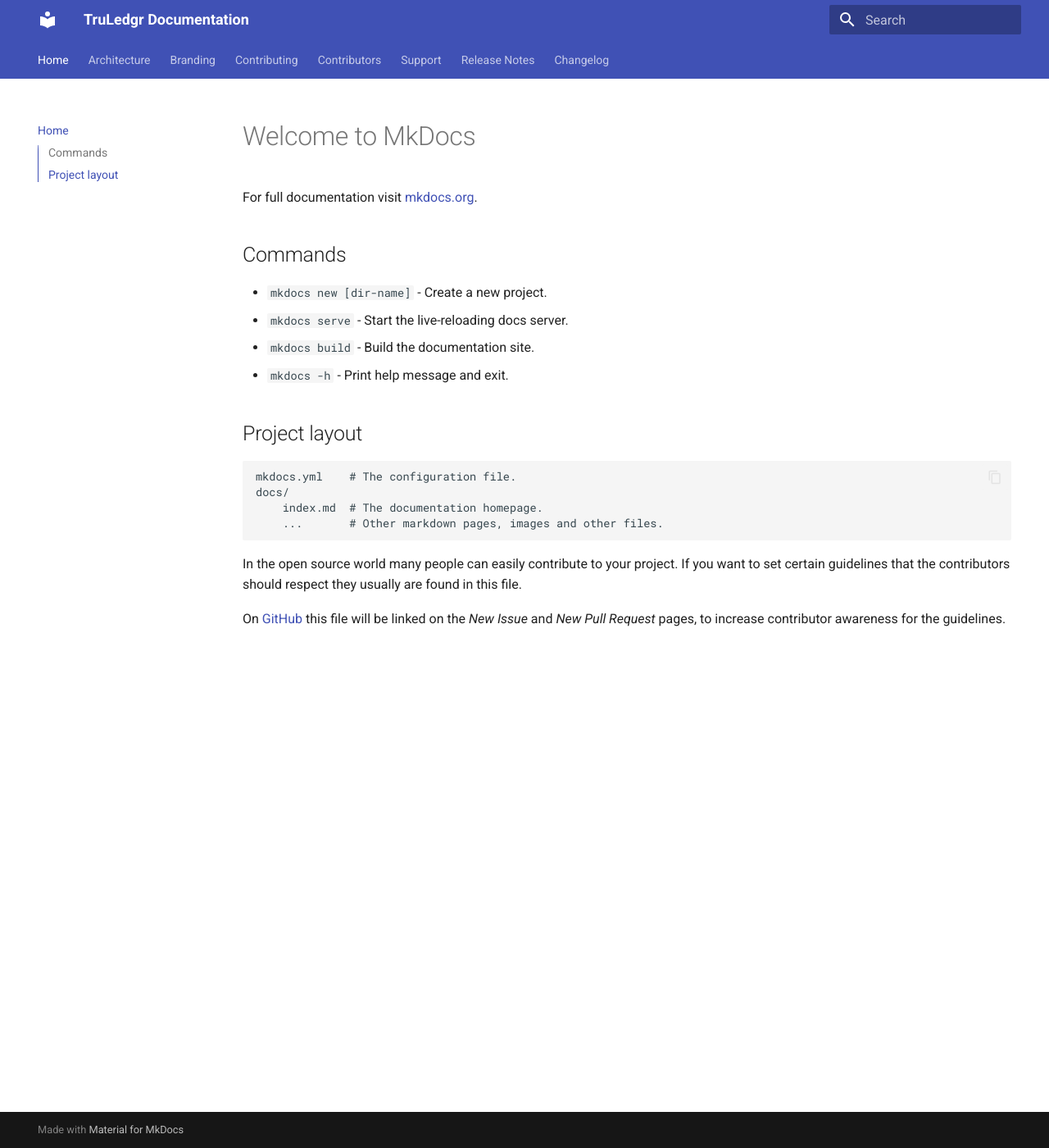
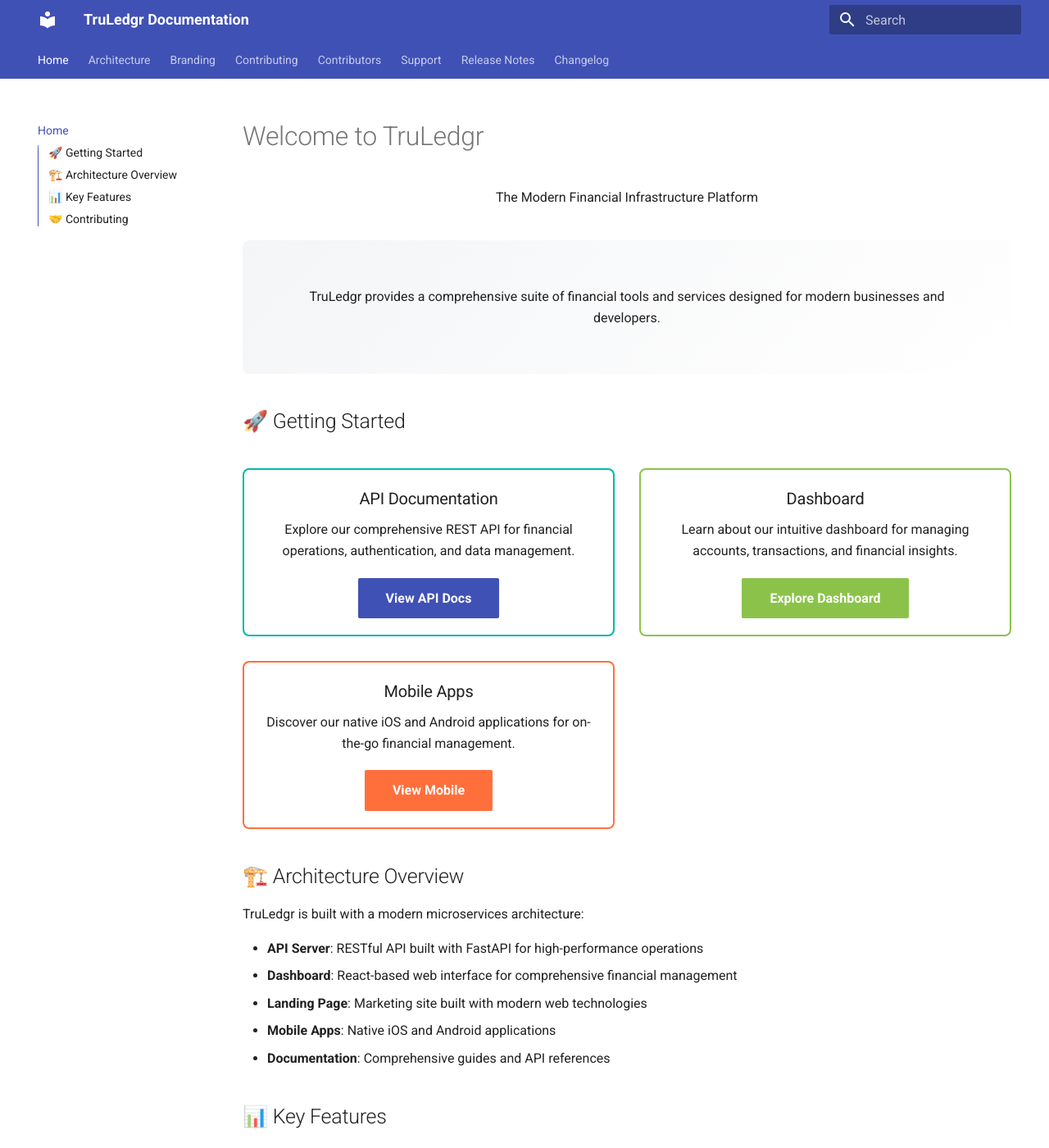
Before and after one commit to McGuireTechnology/TruLedgr, an MkDocs documentation site: the page built from docs/index.md, in a window 1280 px wide and 1400 px high. Shown: the whole window at 82% size. Built offline with MkDocs 1.6.1 and Material for MkDocs 9.7.7, drawn with Linux system fonts in a browser that asks for light colours; some of the changed text lies outside the part shown.

Commit message:
feat: Complete TruLedgr homepage with optimized Key Features section
- Transform basic MkDocs homepage into comprehensive TruLedgr platform overview
- Add branded header with gradient background and clear value proposition
- Implement responsive Getting Started cards with color-coded sections
- Create detailed Key Features section with professional card layout
- Include Financial Management, Security & Compliance, and Developer Experience features
- Add architecture overview highlighting microservices approach
- Include branded call-to-action section with multiple entry points
- Optimize typography with reduced font sizes for better mobile experience
- Implement consistent grid layout using repeat(auto-fit, minmax()) patterns
- Ensure proper spacing and visual hierarchy throughout the page

```diff
--- a/docs/index.md
+++ b/docs/index.md
@@ -1,23 +1,96 @@
-# Welcome to MkDocs
+# Welcome to TruLedgr
 
-For full documentation visit [mkdocs.org](https://www.mkdocs.org).
+<div class="display-xl text-deep-blue" style="text-align: center; margin: 2rem 0;">
+  The Modern Financial Infrastructure Platform
+</div>
 
-## Commands
+<div style="text-align: center; margin: 2rem 0; padding: 2rem; background: linear-gradient(135deg, #F4F5F7 0%, #ffffff 100%); border-radius: 8px;">
+  <p class="body-lg">TruLedgr provides a comprehensive suite of financial tools and services designed for modern businesses and developers.</p>
+</div>
 
-* `mkdocs new [dir-name]` - Create a new project.
-* `mkdocs serve` - Start the live-reloading docs server.
-* `mkdocs build` - Build the documentation site.
-* `mkdocs -h` - Print help message and exit.
+## 🚀 Getting Started
 
-## Project layout
+<div style="display: grid; grid-template-columns: repeat(auto-fit, minmax(300px, 1fr)); gap: 1.5rem; margin: 2rem 0;">
 
-    mkdocs.yml    # The configuration file.
-    docs/
-        index.md  # The documentation homepage.
-        ...       # Other markdown pages, images and other files.
+  <div style="padding: 1rem; border: 2px solid #00B8A9; border-radius: 8px; background: #ffffff; text-align: center;">
+    <h3 class="text-vibrant-teal" style="margin: 0 0 0.5rem 0;">API Documentation</h3>
+    <p class="body" style="margin: 0 0 1rem 0;">Explore our comprehensive REST API for financial operations, authentication, and data management.</p>
+    <a href="api/" class="md-button md-button--primary">View API Docs</a>
+  </div>
 
+  <div style="padding: 1rem; border: 2px solid #8BC34A; border-radius: 8px; background: #ffffff; text-align: center;">
+    <h3 class="text-lime-green" style="margin: 0 0 0.5rem 0;">Dashboard</h3>
+    <p class="body" style="margin: 0 0 1rem 0;">Learn about our intuitive dashboard for managing accounts, transactions, and financial insights.</p>
+    <a href="dashboard/" class="md-button" style="background: #8BC34A; border-color: #8BC34A; color: white;">Explore Dashboard</a>
+  </div>
 
+  <div style="padding: 1rem; border: 2px solid #FF6F3C; border-radius: 8px; background: #ffffff; text-align: center;">
+    <h3 class="text-sunset-orange" style="margin: 0 0 0.5rem 0;">Mobile Apps</h3>
+    <p class="body" style="margin: 0 0 1rem 0;">Discover our native iOS and Android applications for on-the-go financial management.</p>
+    <a href="mobile/" class="md-button" style="background: #FF6F3C; border-color: #FF6F3C; color: white;">View Mobile</a>
+  </div>
 
-In the open source world many people can easily contribute to your project. If you want to set certain guidelines that the contributors should respect they usually are found in this file.
+</div>
 
-On [GitHub](https://github.com/blog/1184-contributing-guidelines) this file will be linked on the *New Issue* and *New Pull Request* pages, to increase contributor awareness for the guidelines.
+## 🏗️ Architecture Overview
+
+TruLedgr is built with a modern microservices architecture:
+
+- **API Server**: RESTful API built with FastAPI for high-performance operations
+- **Dashboard**: React-based web interface for comprehensive financial management
+- **Landing Page**: Marketing site built with modern web technologies
+- **Mobile Apps**: Native iOS and Android applications
+- **Documentation**: Comprehensive guides and API references
+
+## 📊 Key Features
+
+<div style="display: grid; grid-template-columns: repeat(auto-fit, minmax(300px, 1fr)); gap: 1.5rem; margin: 2rem 0;">
+
+  <div style="padding: 1rem; border: 2px solid #00B8A9; border-radius: 12px; background: #ffffff; box-shadow: 0 4px 6px rgba(0,0,0,0.1); min-height: 220px;">
+    <h3 style="color: #00B8A9; margin: 0 0 0.6rem 0; display: flex; align-items: center; font-size: 0.8rem;">
+      💰 Financial Management
+    </h3>
+    <ul style="list-style: none; padding: 0; margin: 0;">
+      <li style="padding: 0.25rem 0; border-bottom: 1px solid #F4F5F7; font-size: 0.75rem;">✅ Account management and tracking</li>
+      <li style="padding: 0.25rem 0; border-bottom: 1px solid #F4F5F7; font-size: 0.75rem;">✅ Transaction processing and categorization</li>
+      <li style="padding: 0.25rem 0; border-bottom: 1px solid #F4F5F7; font-size: 0.75rem;">✅ Real-time balance updates</li>
+      <li style="padding: 0.25rem 0; font-size: 0.75rem;">✅ Financial reporting and analytics</li>
+    </ul>
+  </div>
+
+  <div style="padding: 1rem; border: 2px solid #FF6F3C; border-radius: 12px; background: #ffffff; box-shadow: 0 4px 6px rgba(0,0,0,0.1); min-height: 220px;">
+    <h3 style="color: #FF6F3C; margin: 0 0 0.6rem 0; display: flex; align-items: center; font-size: 0.8rem;">
+      🔒 Security & Compliance
+    </h3>
+    <ul style="list-style: none; padding: 0; margin: 0;">
+      <li style="padding: 0.25rem 0; border-bottom: 1px solid #F4F5F7; font-size: 0.75rem;">✅ OAuth2 authentication with JWT tokens</li>
+      <li style="padding: 0.25rem 0; border-bottom: 1px solid #F4F5F7; font-size: 0.75rem;">✅ Role-based access control (RBAC)</li>
+      <li style="padding: 0.25rem 0; border-bottom: 1px solid #F4F5F7; font-size: 0.75rem;">✅ Audit logging and compliance tracking</li>
+      <li style="padding: 0.25rem 0; font-size: 0.75rem;">✅ Enterprise-grade security standards</li>
+    </ul>
+  </div>
+
+  <div style="padding: 1rem; border: 2px solid #8BC34A; border-radius: 12px; background: #ffffff; box-shadow: 0 4px 6px rgba(0,0,0,0.1); min-height: 220px;">
+    <h3 style="color: #8BC34A; margin: 0 0 0.6rem 0; display: flex; align-items: center; font-size: 0.8rem;">
+      👨‍💻 Developer Experience
+    </h3>
+    <ul style="list-style: none; padding: 0; margin: 0;">
+      <li style="padding: 0.25rem 0; border-bottom: 1px solid #F4F5F7; font-size: 0.75rem;">✅ Comprehensive REST API</li>
+      <li style="padding: 0.25rem 0; border-bottom: 1px solid #F4F5F7; font-size: 0.75rem;">✅ Interactive API documentation</li>
+      <li style="padding: 0.25rem 0; border-bottom: 1px solid #F4F5F7; font-size: 0.75rem;">✅ SDKs and client libraries</li>
+      <li style="padding: 0.25rem 0; font-size: 0.75rem;">✅ Extensive testing and validation</li>
+    </ul>
+  </div>
+
+</div>
+
+## 🤝 Contributing
+
+We welcome contributions from the community! Check out our [Contributing Guide](contributing/) to get started.
+
+<div style="text-align: center; margin: 3rem 0; padding: 2rem; background: linear-gradient(135deg, #1E2A38 0%, #2a3c4a 100%); border-radius: 8px; color: white;">
+  <h3 style="color: #00B8A9; margin-bottom: 1rem;">Ready to Build?</h3>
+  <p style="margin-bottom: 1.5rem;">Start building with TruLedgr today and transform your financial infrastructure.</p>
+  <a href="getting-started/" class="md-button md-button--primary" style="background: #00B8A9; border-color: #00B8A9;">Get Started</a>
+  <a href="api/" class="md-button" style="background: transparent; border: 2px solid #00B8A9; color: #00B8A9; margin-left: 1rem;">API Reference</a>
+</div>
```
